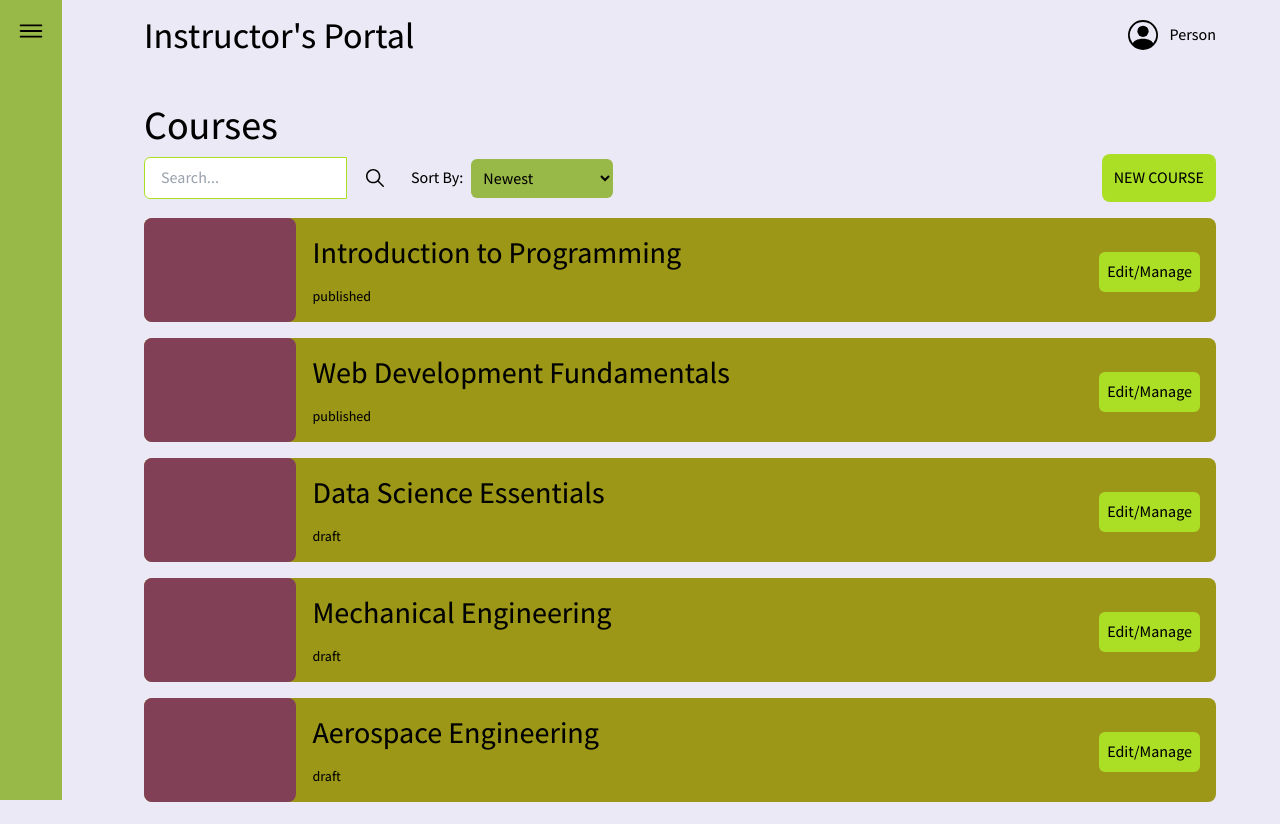
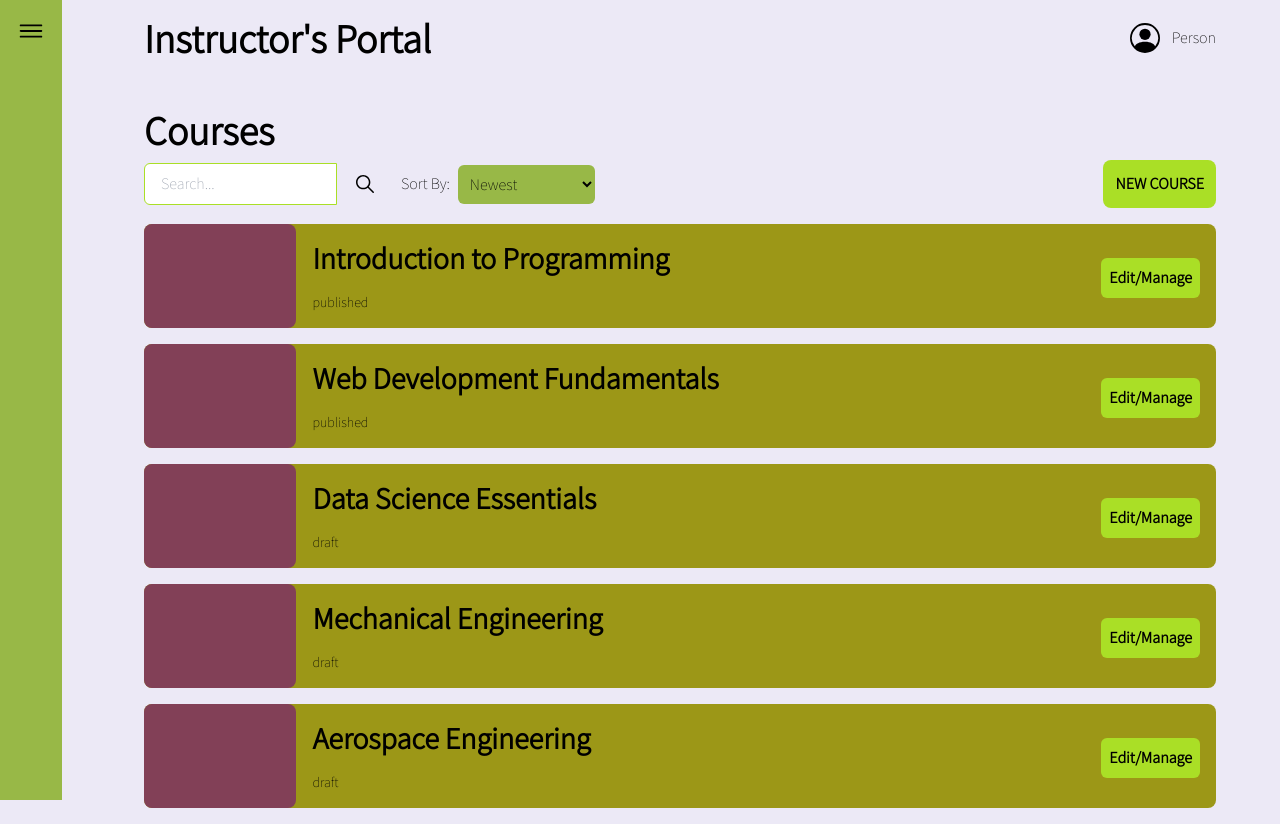
Before and after one commit to ApprenticeEngage/apprentice-mentor-interface, a React (Vite) app: page / in a window 1280 px wide. Built offline with nearby package versions, Linux system fonts and the light colour scheme.

Commit message:
added course edit screen , made changes to font

```diff
--- a/index.html
+++ b/index.html
@@ -2,7 +2,10 @@
 <html lang="en">
   <head>
     <style>
-      @import url("https://fonts.googleapis.com/css2?family=Assistant:wght@500&family=Bricolage+Grotesque&family=Poppins:wght@200;400;600;700;800&display=swap");
+      @import url("https://fonts.googleapis.com/css2?family=Assistant:wght@200&display=swap");
+    </style>
+    <style>
+      @import url("https://fonts.googleapis.com/css2?family=Assistant:wght@200;300&display=swap");
     </style>
     <meta charset="UTF-8" />
     <link rel="icon" type="image/svg+xml" href="/vite.svg" />
--- a/src/components/Home/CourseTile.tsx
+++ b/src/components/Home/CourseTile.tsx
@@ -6,7 +6,7 @@ type CourseTileProps = {
   status: string;
 };
 
-const CourseTile: React.FC<CourseTileProps> = ({ key, title, status }) => {
+const CourseTile: React.FC<CourseTileProps> = ({ title, status }) => {
   return (
     <div className="flex bg-card-dark w-full text-white rounded-lg mb-4">
       <div className="banner rounded-lg bg-temp w-2/12"></div>
@@ -16,7 +16,7 @@ const CourseTile: React.FC<CourseTileProps> = ({ key, title, status }) => {
           <span className="mr-2 text-sm font-thin">{status}</span>
         </div>
         <div className="mt-2">
-          <button className="bg-accent text-white p-2 mb-1 rounded-md">
+          <button className="bg-accent text-white p-2 mb-1 rounded-md font-extrabold">
             Edit/Manage
           </button>
         </div>
--- a/src/components/Home/courses.tsx
+++ b/src/components/Home/courses.tsx
@@ -15,13 +15,13 @@ const Courses: React.FC<CoursesProps> = ({ toggle }) => {
     <div
       className={`flex flex-col justify-start items-start text-text ${paddingLeftClass} w-full pr-16`}
     >
-      <h1 className="text-[40px]">Courses</h1>
+      <h1 className="text-[40px] font-semibold">Courses</h1>
       <div className="search flex items-center justify-between w-full">
         <div className="flex flex-row space-x-2">
           <SearchBox />
           <CourseSortDropdown onSortChange={() => {}} />
         </div>
-        <button className=" p-3 right-16 bg-accent rounded-lg text-text ml-96">
+        <button className=" p-3 right-16 bg-accent rounded-lg text-text ml-96 font-extrabold">
           NEW COURSE
         </button>
       </div>
--- a/src/components/Home/navBar.tsx
+++ b/src/components/Home/navBar.tsx
@@ -10,13 +10,13 @@ const NavBar: React.FC<NavBarProps> = ({ toggle }) => {
   return (
     <div className="flex flex-row justify-between items-center text-text w-screen min-h-fit pt-2 mb-8 pl-16 pr-16">
       <h1
-        className={`md:text-[36px]  sm:text-[22px] ${paddingLeftClass}`}
+        className={`md:text-[40px]  sm:text-[22px] ${paddingLeftClass} font-extrabold`}
       >
         Instructor's Portal
       </h1>
       <div className="flex flex-row items-center absolute right-16">
         <BsPersonCircle size={30} />
-        <span className="pl-3">Person</span>
+        <span className="pl-3 ">Person</span>
       </div>
     </div>
   );
--- a/src/index.css
+++ b/src/index.css
@@ -4,14 +4,13 @@
   font-weight: lighter;
 
   color-scheme: light dark;
-  color: rgba(255, 255, 255, 0.87);
   background-color: #ece9f6;
 
-  font-synthesis: none;
+
   text-rendering: optimizeLegibility;
   -webkit-font-smoothing: antialiased;
   -moz-osx-font-smoothing: grayscale;
-  -webkit-text-size-adjust: 100%;
+
 }
 
 
--- /dev/null
+++ b/src/screens/CourseEdit.tsx
@@ -0,0 +1,9 @@
+import React from 'react'
+
+const CourseEdit = () => {
+  return (
+    <div>CourseEdit</div>
+  )
+}
+
+export default CourseEdit
--- a/src/screens/Home.tsx
+++ b/src/screens/Home.tsx
@@ -32,6 +32,7 @@ const Home: React.FC = () => {
                     color: disabled ? "#000000" : "#000000",
                     backgroundColor: active ? "#000000" : undefined,
                     ":hover": { backgroundColor: "#AADF26" },
+                    fontWeight: 'bold'
                   };
                 },
               }}
--- a/tailwind.config.js
+++ b/tailwind.config.js
@@ -3,6 +3,9 @@ export default {
   content: ["./index.html", "./src/**/*.{js,ts,jsx,tsx}"],
   theme: {
     extend: {},
+    fontFamily:{
+      'light': 'Assistant'
+    },
     colors: {
       "light-bg": "#ECE9F6",
       "primary": "#98B847",
```
Also changed, not shown: src/components/CourseEdit/Audience.tsx (added).
